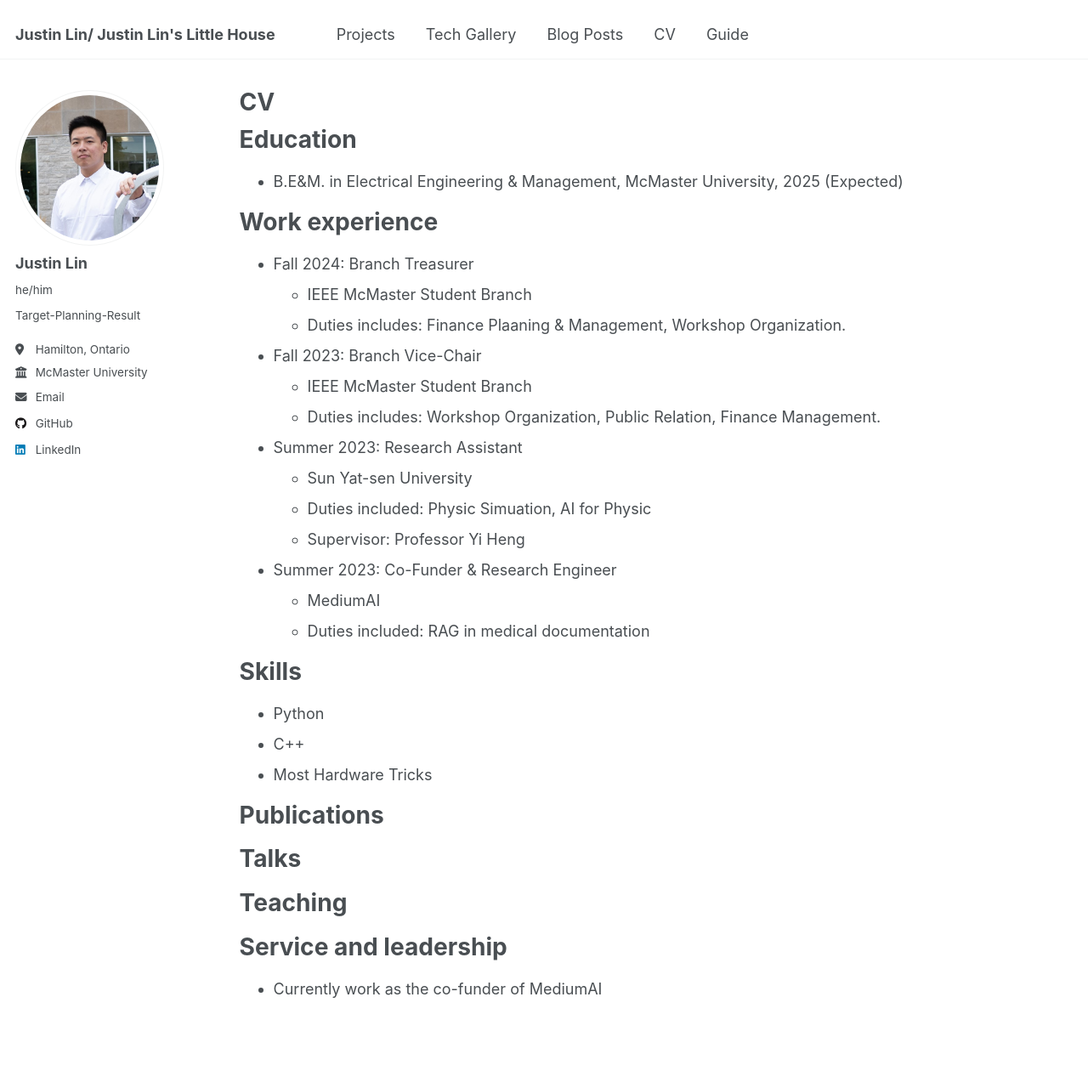
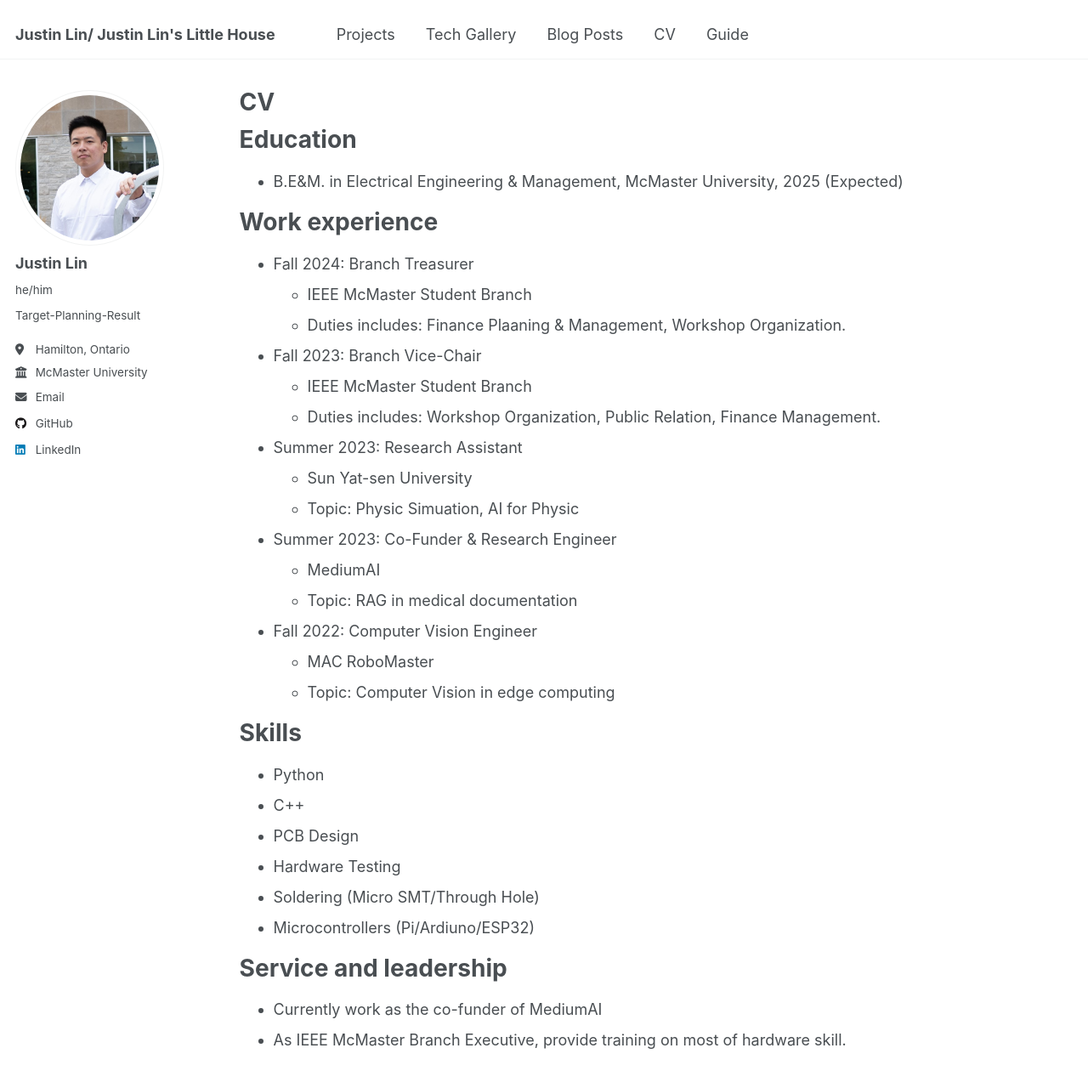
Before and after one commit to JustinLinKK/justinlinkk.github.io, a Jekyll site: the page built from _pages/cv.md, in a window 1280 px wide and 1400 px high. Shown: the top 1273 px of the window at 85% size. Built offline with Jekyll 4.4.1, drawn with Linux system fonts in a browser that asks for light colours.

Commit message:
Refactor CV page to streamline work experience and skills sections

```diff
--- a/_pages/cv.md
+++ b/_pages/cv.md
@@ -25,38 +25,27 @@
 
 * Summer 2023: Research Assistant
   * Sun Yat-sen University
-  * Duties included: Physic Simuation, AI for Physic
-  * Supervisor: Professor Yi Heng
+  * Topic: Physic Simuation, AI for Physic
 
 * Summer 2023: Co-Funder & Research Engineer
   * MediumAI
-  * Duties included: RAG in medical documentation
+  * Topic: RAG in medical documentation
 
+* Fall 2022: Computer Vision Engineer
+  * MAC RoboMaster
+  * Topic: Computer Vision in edge computing
 
 Skills
 ======
 * Python
 * C++
-* Most Hardware Tricks
+* PCB Design
+* Hardware Testing
+* Soldering (Micro SMT/Through Hole)
+* Microcontrollers (Pi/Ardiuno/ESP32)
 
-Publications
-======
-  <ul>{% for post in site.publications reversed %}
-    {% include archive-single-cv.html %}
-  {% endfor %}</ul>
-
-Talks
-======
-  <ul>{% for post in site.talks reversed %}
-    {% include archive-single-talk-cv.html  %}
-  {% endfor %}</ul>
-
-Teaching
-======
-  <ul>{% for post in site.teaching reversed %}
-    {% include archive-single-cv.html %}
-  {% endfor %}</ul>
 
 Service and leadership
 ======
 * Currently work as the co-funder of MediumAI
+* As IEEE McMaster Branch Executive, provide training on most of hardware skill.
```
